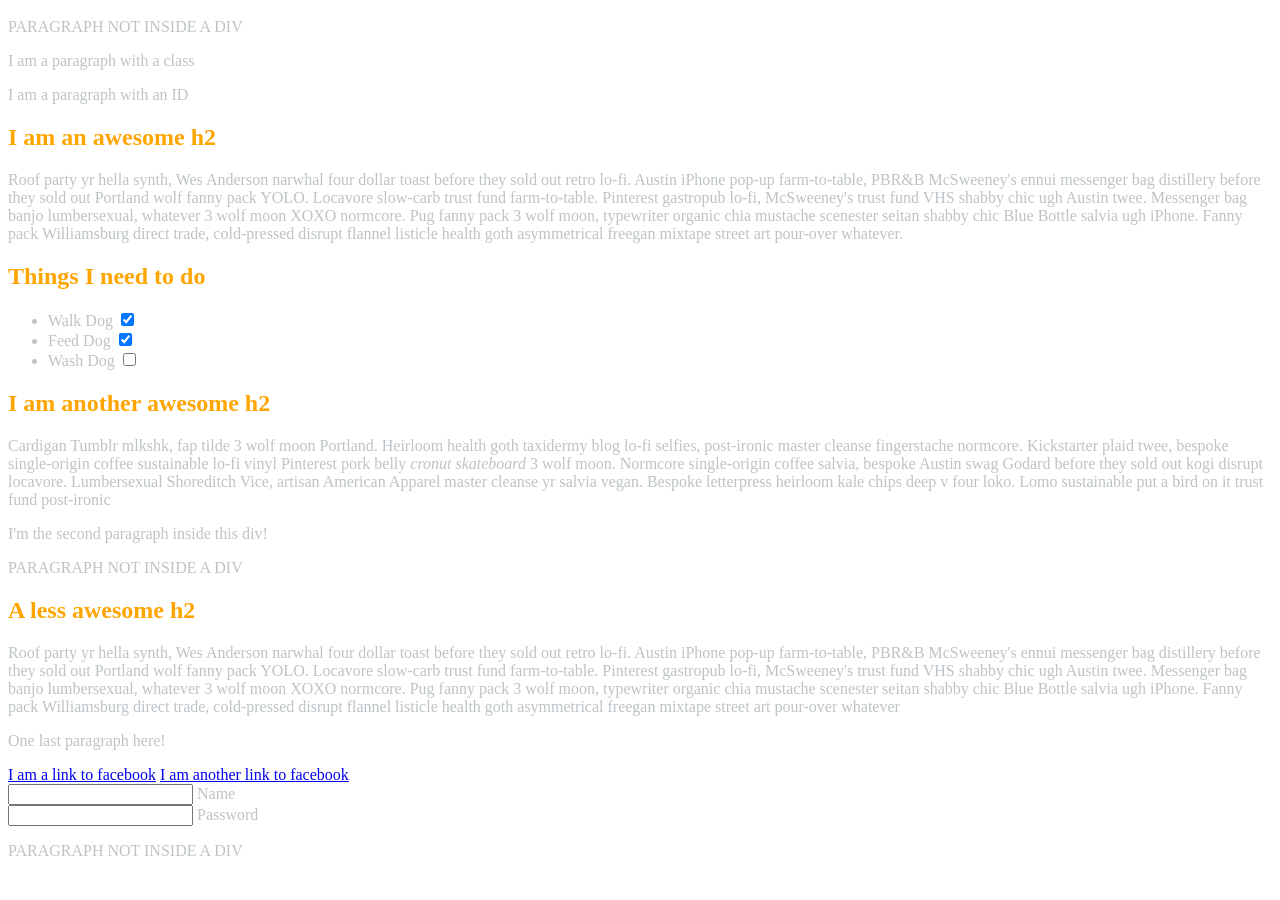
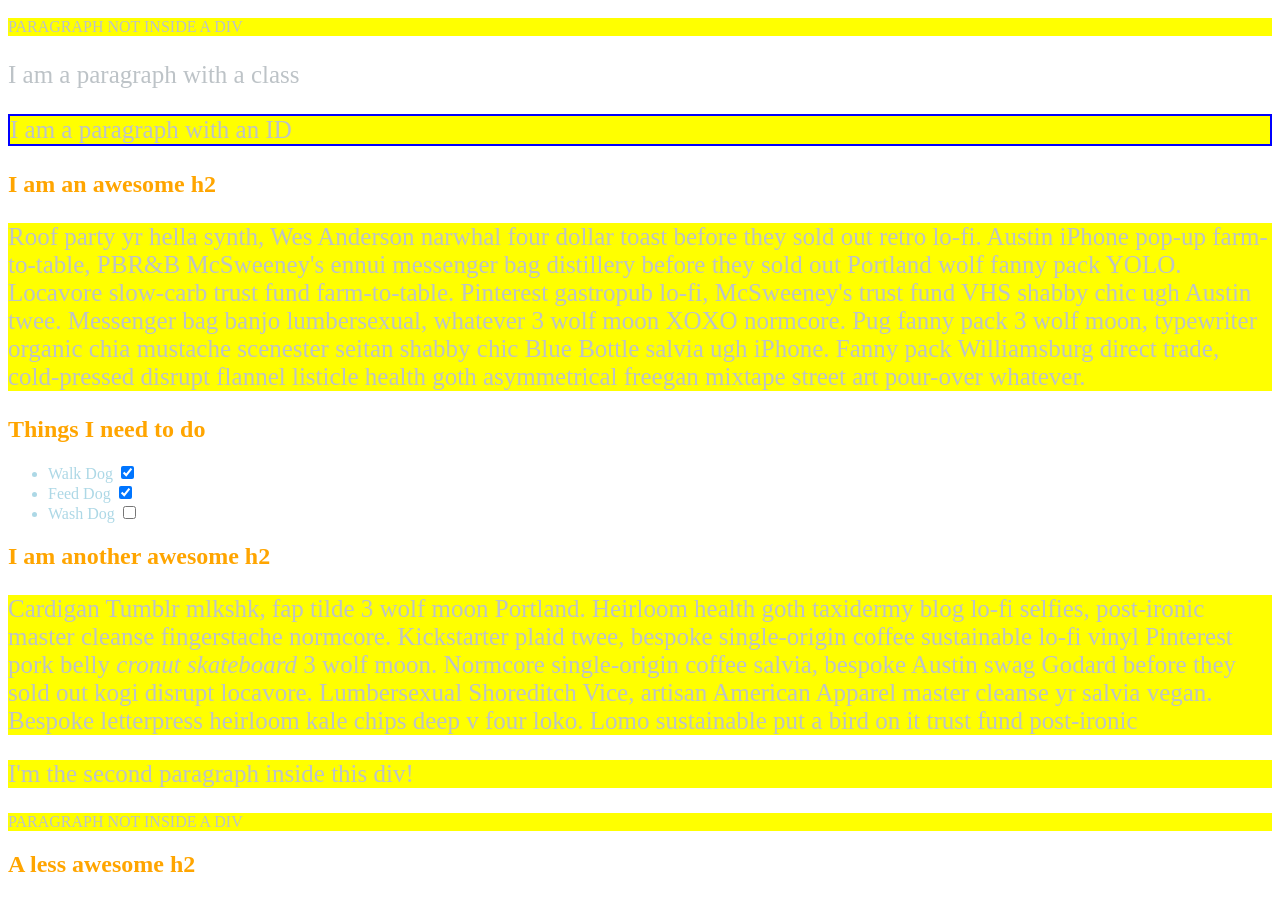
Before and after one commit to eSerrano4/Udemy_Web-Development, a plain HTML site: page Selectors Exercise/selectorsExercise.html in a window 1280 px wide. Shown: the part 48-948 px from the top of the page. Before the commit the page ends 924 px from the top, so only its background shows below. Drawn offline with Linux system fonts and the light colour scheme.

Commit message:
changed selector.css

```diff
--- a/Selectors Exercise/selectors.css
+++ b/Selectors Exercise/selectors.css
@@ -17,22 +17,39 @@ h2{
 }
 
 /* Make all <li> elements blue(pick your own hexadecimal blue)*/
+li{
+    color: lightblue;
+}
 
 
 /*Change the background on every paragraph to be yellow*/
-
+p{
+    background-color: yellow;
+}
 
 /*Make all inputs have a 3px red border*/
-
+input{
+    border-color: red;
+    border-style: solid;
+}
 
 /* Give everything with the class 'hello' a white background*/
+.hello{
+    background-color: white;
+}
 
 
 /* Give the element with id 'special' a 2px solid blue border(pick your own rgb blue)*/
-
+#special{
+    border: 2px;
+    border-style: solid;
+    border-color: blue;
+}
 
 /*Make all the <p>'s that are nested inside of divs 25px font(font-size: 25px)*/
-
+div p{
+    font-size: 25px;
+}
 
 /*Make only inputs with type 'text' have a gray background*/
 
```
